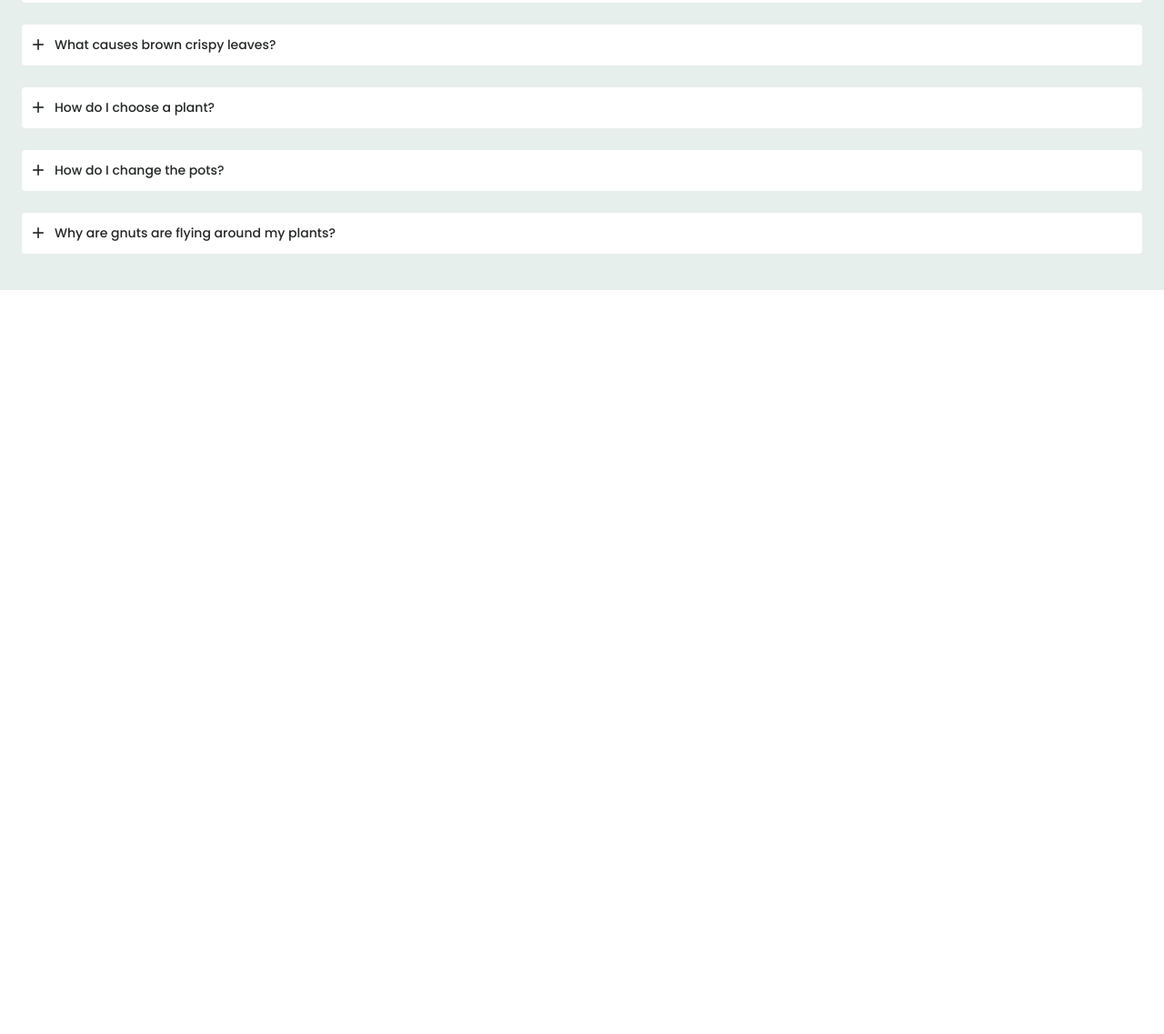
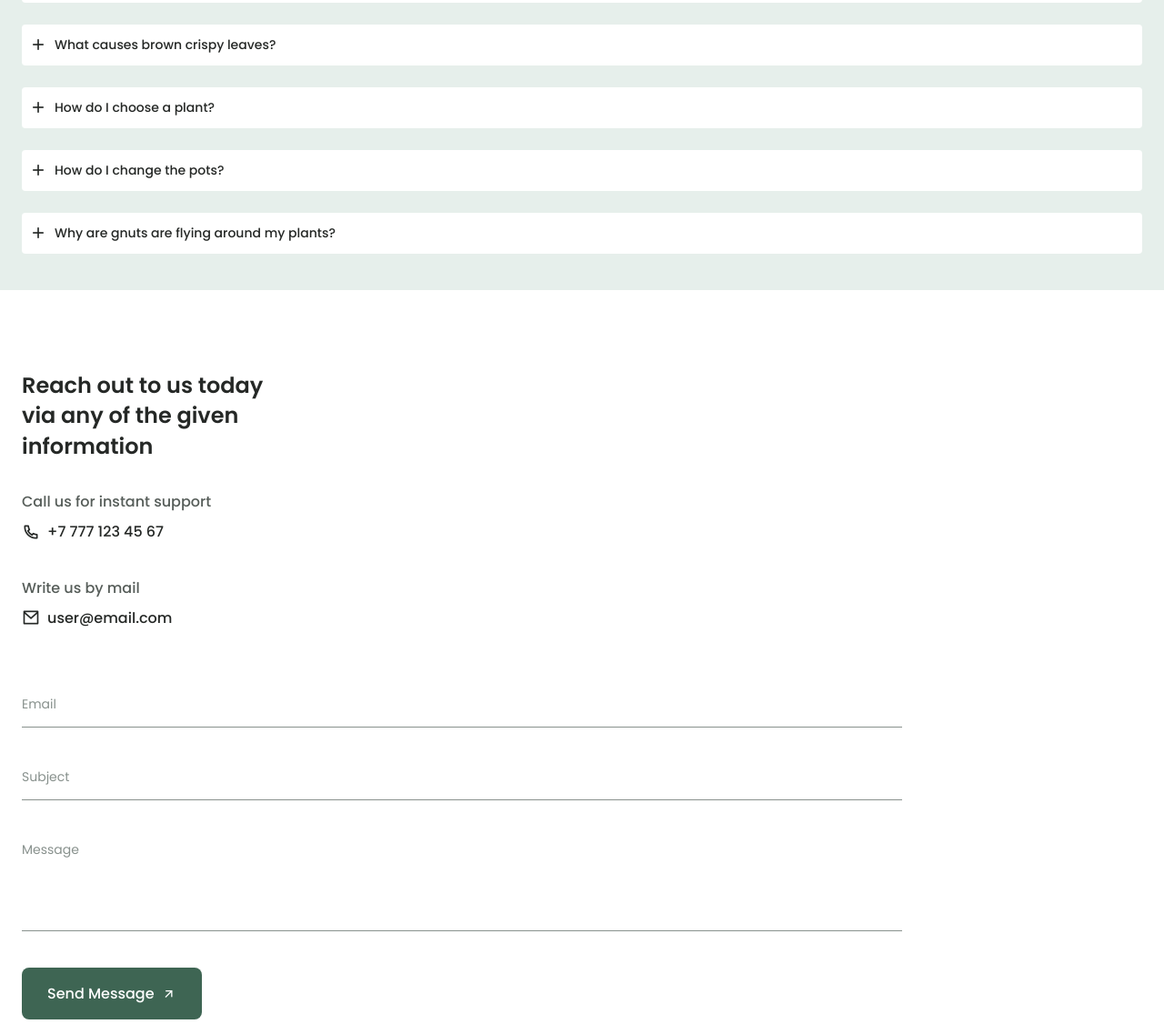
Before and after one commit to rshalbuidakov/plants-website, a plain HTML site: page index.html in a window 1280 px wide. Shown: the part 3795-4932 px from the top of the page at 91% size. Before the commit the page ends 4114 px from the top, so only its background shows below. Drawn offline with nearby package versions, Linux system fonts and the light colour scheme.

Commit message:
Contacts part

```diff
--- a/assets/css/styles.css
+++ b/assets/css/styles.css
@@ -308,7 +308,7 @@ img {
 	transition: 0.3s;
 }
 
-.button:hover .button-icon {
+.button:hover .button__icon {
 	transform: translateX(0.25rem);
 }
 
@@ -545,3 +545,88 @@ img {
 .accordion-open .questions__icon {
 	transform: rotate(45deg);
 }
+
+.contact__container {
+	row-gap: 3.5rem;
+}
+
+.contact__data {
+	display: grid;
+	row-gap: 2rem;
+}
+
+.contact__subtitle {
+	font-size: var(--normal-font-size);
+	font-weight: var(--font-medium);
+	color: var(--text-color);
+	margin-bottom: var(--mb-0-5);
+}
+
+.contact__description {
+	display: inline-flex;
+	align-items: center;
+	column-gap: 0.5rem;
+	color: var(--title-color);
+	font-weight: var(--font-medium);
+}
+
+.contact__icon {
+	font-size: 1.25rem;
+}
+
+.contact__inputs {
+	display: grid;
+	row-gap: 2rem;
+	margin-bottom: var(--mb-2-5);
+}
+
+.contact__content {
+	position: relative;
+	height: 3rem;
+	border-bottom: 1px solid var(--text-color-light);
+}
+
+.contact__input {
+	position: absolute;
+	top: 0;
+	left: 0;
+	width: 100%;
+	height: 100%;
+	padding: 1rem 1rem 1rem 0;
+	background: none;
+	color: var(--text-color);
+	border: none;
+	outline: none;
+	z-index: 1;
+}
+
+.contact__label {
+	position: absolute;
+	top: 0.75rem;
+	width: 100%;
+	font-size: var(--small-font-size);
+	color: var(--text-color-light);
+	transition: 0.3s;
+}
+
+.contact__area {
+	height: 7rem;
+}
+
+.contact__area textarea {
+	resize: none;
+}
+
+.contact__input:focus + .contact__label {
+	top: -0.75rem;
+	left: 0;
+	font-size: var(--smaller-font-size);
+	z-index: 10;
+}
+
+.contact__input:not(:placeholder-shown).contact__input:not(:focus)
+	+ .contact__label {
+	top: -0.75rem;
+	font-size: var(--smaller-font-size);
+	z-index: 10;
+}
--- a/index.html
+++ b/index.html
@@ -349,6 +349,63 @@
         </div>
       </div>
     </section>
+    <!-- CONTACT -->
+    <section class="contact section container" id="contact">
+      <div class="contact__container grid">
+        <div class="contact__box">
+          <h2 class="section__title">
+            Reach out to us today <br> via any of the given
+            <br> information
+          </h2>
+
+          <div class="contact__data">
+            <div class="contact__information">
+              <h3 class="contact__subtitle">
+                Call us for instant support
+              </h3>
+              <span class="contact__description">
+                <i class="ri-phone-line contact__icon"></i>
+                +7 777 123 45 67
+              </span>
+            </div>
+
+            <div class="contact__information">
+              <h3 class="contact__subtitle">
+                Write us by mail
+              </h3>
+              <span class="contact__description">
+                <i class="ri-mail-line contact__icon"></i>
+                user@email.com
+              </span>
+            </div>
+          </div>
+        </div>
+
+        <form action="" class="contact__form">
+          <div class="contact__inputs">
+            <div class="contact__content">
+              <input type="email" placeholder=" " class="contact__input">
+              <label for="" class="contact__label">Email</label>
+            </div>
+
+            <div class="contact__content">
+              <input type="text" placeholder=" " class="contact__input">
+              <label for="" class="contact__label">Subject</label>
+            </div>
+
+            <div class="contact__content contact__area">
+              <textarea name="message" placeholder=" " class="contact__input"></textarea>
+              <label for="" class="contact__label">Message</label>
+            </div>
+          </div>
+
+          <button class="button button--flex">
+            Send Message
+            <i class="ri-arrow-right-up-line button__icon"></i>
+          </button>
+        </form>
+      </div>
+    </section>
   </main>
 
   <script src="assets/js/main.js"></script>
```
